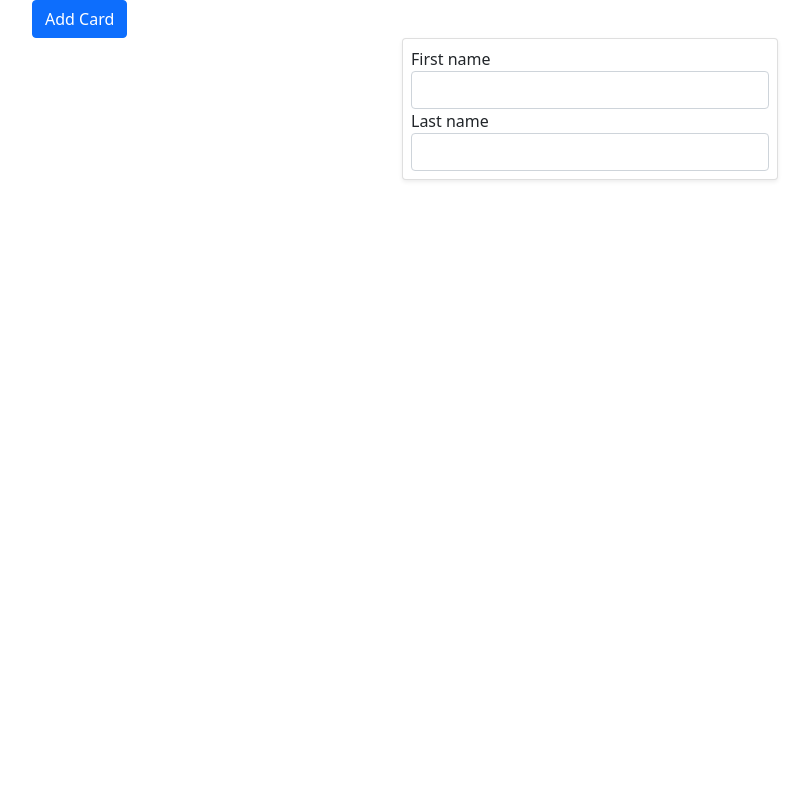
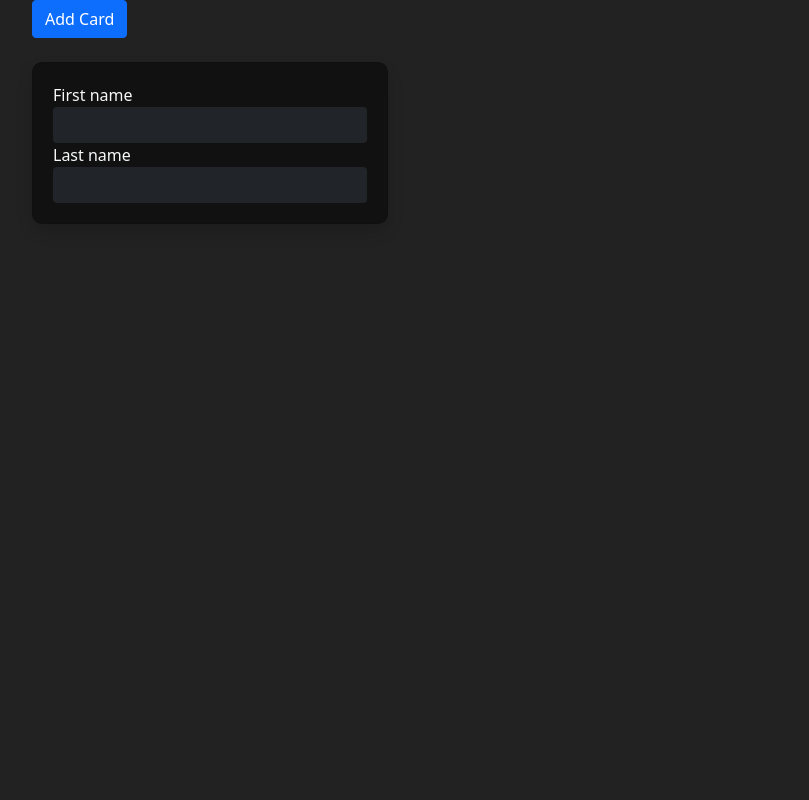
Before and after one commit to TheErVerma/test_plug_github, a PHP site: page / in a window 1280 px wide. Shown: the whole page, without its empty margins (50-859 px from the left). Run offline with PHP 8.4, Linux system fonts and the light colour scheme.

Commit message:
Created Dummy Cards

```diff
--- a/index.php
+++ b/index.php
@@ -2,25 +2,52 @@
 include "db.php";
 ?>
 <style>
-    .card_row{
-        max-width: 400px;
-        margin: auto;
+    body{
+        background:#222;
     }
+    .card{
+        background: #111;
+        padding: 20px;
+        margin-bottom: 20px;
+        border-radius: 10px;
+    }
+
 </style>
 <div class="container">
-    <button class="btn btn-primary">Add Card</button>
-    <div class="row card_row">
-        <div class="col">
-            <div class="card p-2 shadow-sm rounded">
-                <div class="first_name_wrapper">
-                    <span>First name</span>
-                    <input type="text" name="fname" id="fname" class="form-control" />
-                </div>
-                <div class="first_name_wrapper">
-                    <span>Last name</span>
-                    <input type="text" name="lname" id="lname" class="form-control" />
+    <button class="btn btn-primary add_card_btn">Add Card</button>
+    <div class="card_list_wrapper">
+        <div class="row mt-4 card_list_inner">
+            <div class="col-4">
+                <div class="card text-light shadow">
+                    <div class="first_name_wrapper">
+                        <span>First name</span>
+                        <input type="text" name="fname" id="fname" class="bg-dark border-0 text-light form-control" />
+                    </div>
+                    <div class="first_name_wrapper">
+                        <span>Last name</span>
+                        <input type="text" name="lname" id="lname" class="bg-dark border-0 text-light form-control" />
+                    </div>
                 </div>
             </div>
         </div>
     </div>
 </div>
+
+<script>
+    $(".add_card_btn").click(function() {
+        $(".card_list_inner").prepend(`
+        <div class="col-4">
+                <div class="card text-light shadow">
+                    <div class="first_name_wrapper">
+                        <span>First name</span>
+                        <input type="text" name="fname" id="fname" class="bg-dark border-0 text-light form-control" />
+                    </div>
+                    <div class="first_name_wrapper">
+                        <span>Last name</span>
+                        <input type="text" name="lname" id="lname" class="bg-dark border-0 text-light form-control" />
+                    </div>
+                </div>
+            </div>
+        `);
+    });
+</script>
```
Also changed, not shown: README.md.
